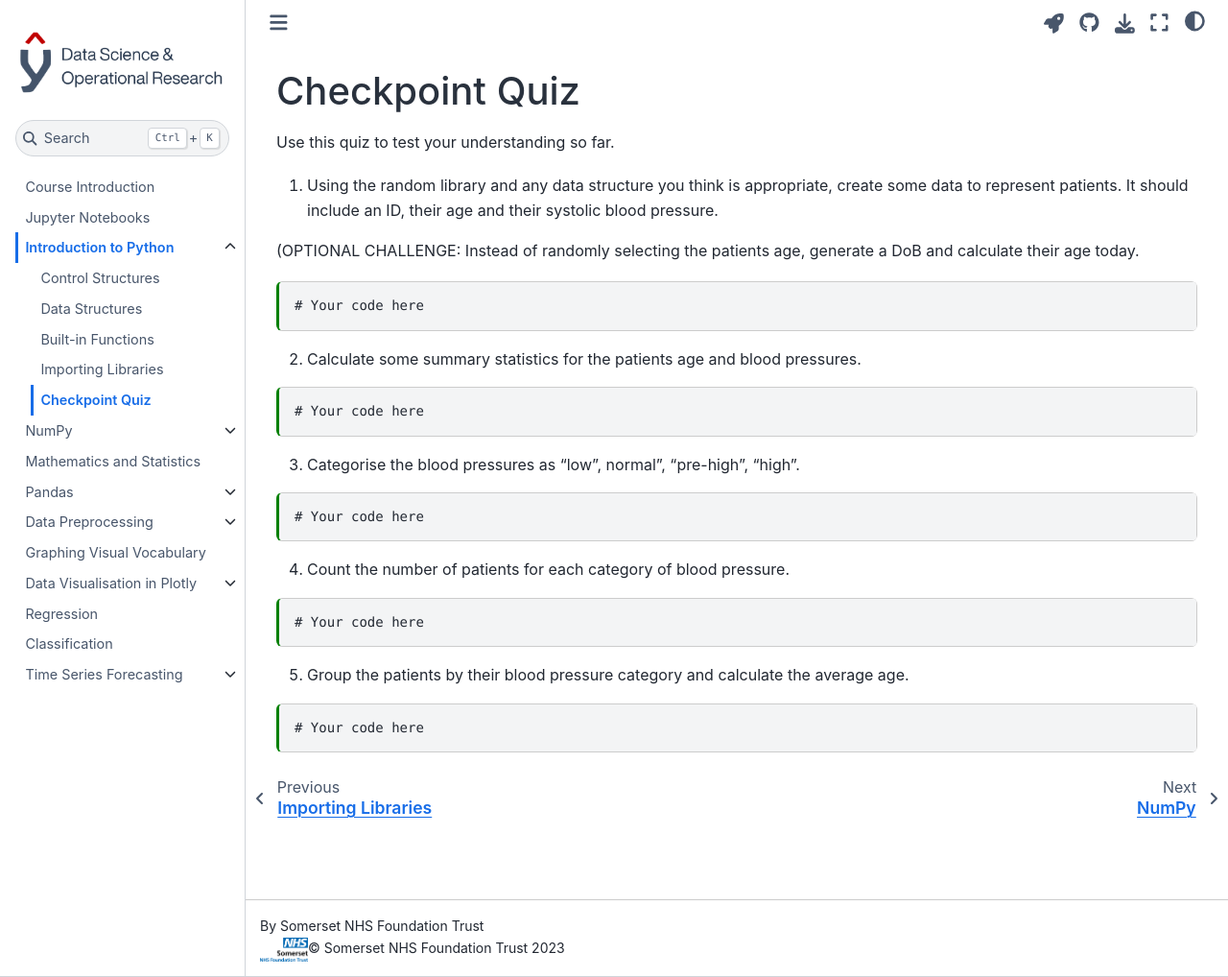
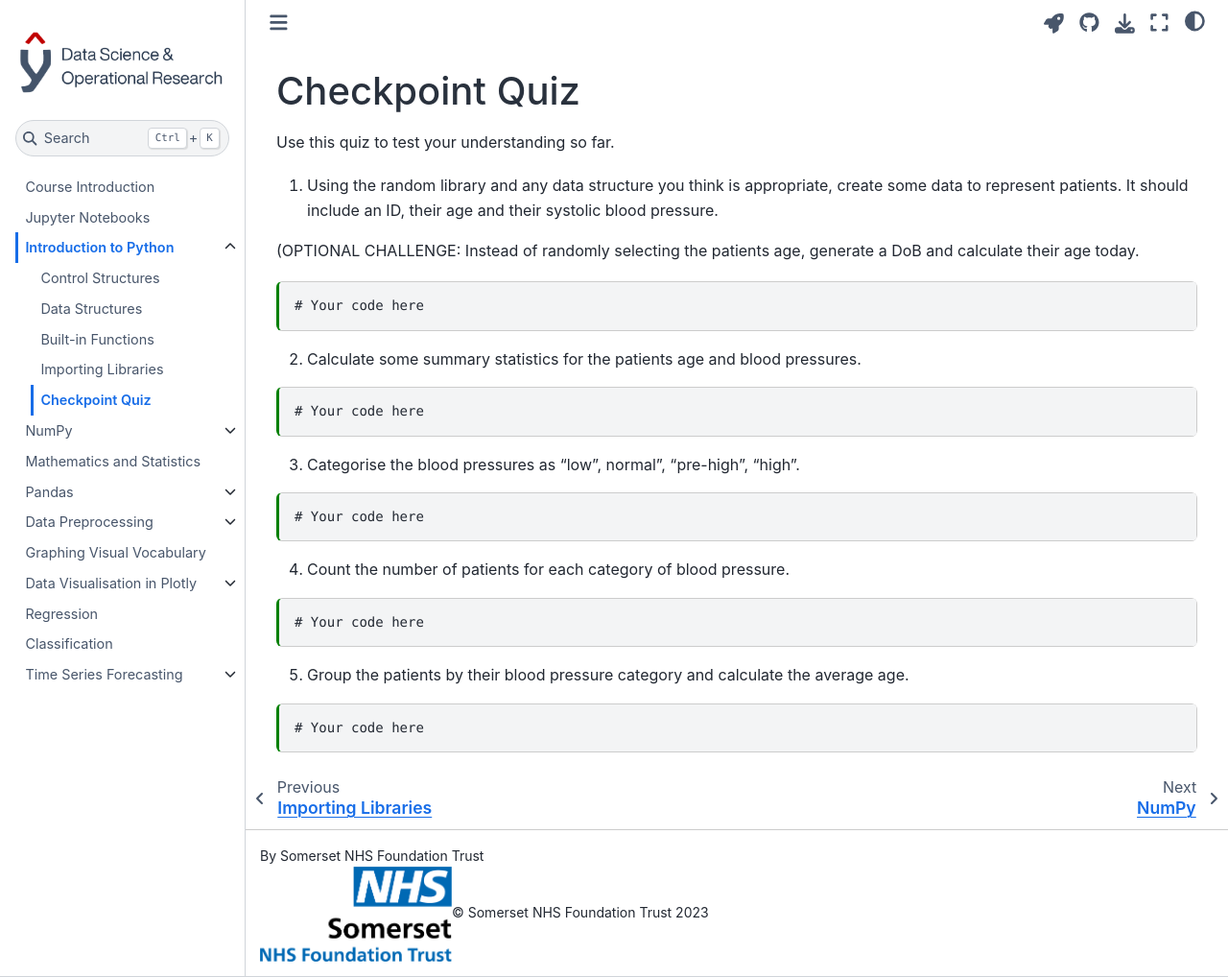
Before and after one commit to SomersetNHSFoundationTrust/DataScienceCourse, a Jupyter Book: the page built from Content/Checkpoint.ipynb, in a window 1280 px wide and 1018 px high. Shown: the whole window at 96% size. Built offline with Jupyter Book 1.0.4 settings and Sphinx 7.4.7 and the Sphinx Book theme 1.1.4, drawn with Linux system fonts in a browser that asks for light colours; pages that are not in the unit, such as notebooks, are missing from menus.

```diff
--- a/_config.yml
+++ b/_config.yml
@@ -9,7 +9,7 @@
 html:
   use_repository_button: true
   favicon: images/favicon.ico
-  extra_footer: '<div><img src="../trust_logo.png" alt="Somerset NHS Foundation Trust Logo" style="width: 50px; height: auto;"/><span>&copy; Somerset NHS Foundation Trust 2023</span></div>'
+  extra_footer: '<div><img src="../trust_logo.png" alt="Somerset NHS Foundation Trust Logo" style="width: 200px; height: auto;"/><span>&copy; Somerset NHS Foundation Trust 2023</span></div>'
 launch_buttons:
   colab_url: "https://colab.research.google.com"
 sphinx:
--- a/_toc.yml
+++ b/_toc.yml
@@ -1,5 +1,5 @@
 format: jb-book
-root: Course Introduction.md
+root: Content/Course Introduction.md
 chapters:
   - file: Content/Introduction_to_notebooks
   - file: Content/Introduction_to_Python
```
Also changed, not shown: Content/Course Introduction.md (renamed from Course Introduction.md).
